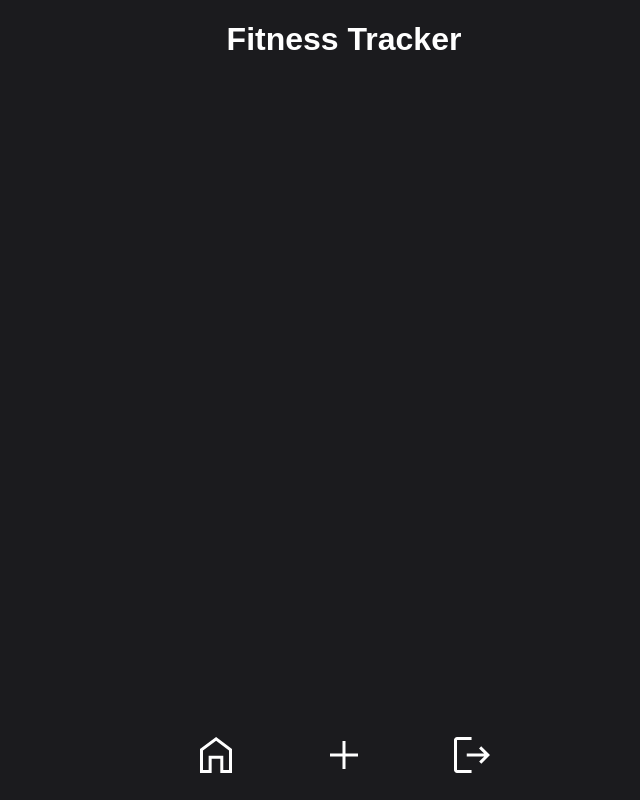
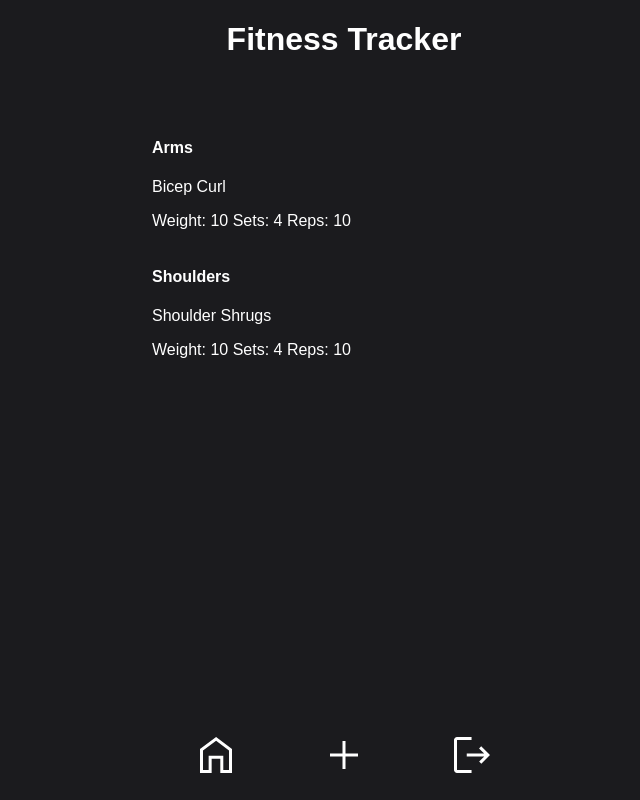
Before and after one commit to jestercruz/fitness-tracker, a React (Create React App) app: page /history in a window 1280 px wide. Before the commit this address had no page. Shown: the whole page, without its empty margins (296-936 px from the left). Built offline with nearby package versions, Linux system fonts and the light colour scheme.

Commit message:
feat: History page with promise/async/await

```diff
--- a/src/App.js
+++ b/src/App.js
@@ -6,8 +6,25 @@ import AddWorkout from "./views/AddWorkout";
 import Navigation from "./views/Navigation";
 import Login from "./views/Login";
 import Signup from "./views/Signup";
+import History from "./views/History";
+import getHistoryData from "./data/history.json";
+import { useState, useEffect } from "react";
+
+const getHistory = () =>
+  new Promise((resolve, reject) => {
+    setTimeout(() => {
+      resolve(getHistoryData);
+    }, 1500);
+  });
 
 const App = () => {
+  useEffect(() => {
+    (async () => {
+      setHistoryData(await getHistory());
+    })();
+  }, []);
+
+  const [historyData, setHistoryData] = useState([]);
   return (
     <Router>
       <div className="main-container">
@@ -17,6 +34,7 @@ const App = () => {
           <Route path="/addworkout" element={<AddWorkout />} />
           <Route path="/login" element={<Login />} />
           <Route path="/signup" element={<Signup />} />
+          <Route path="/history" element={<History history={historyData} />} />
         </Routes>
         <Navigation />
       </div>
--- a/src/components/Input.js
+++ b/src/components/Input.js
@@ -34,7 +34,7 @@ const Input = ({
     <>
       <input
         className={`input ${showAutoComplete ? "with-autocomplete" : ""} ${
-          !isValid ? "valid" : ""
+          !isValid ? "invalid" : ""
         }`}
         type={type}
         placeholder={placeholder}
--- /dev/null
+++ b/src/data/history.json
@@ -0,0 +1,20 @@
+[
+  {
+    "id": 1653445245270,
+    "date": "2022-05-25",
+    "group": "Arms",
+    "exerciseName": "Bicep Curl",
+    "weight": "10",
+    "sets": 4,
+    "reps": 10
+  },
+  {
+    "id": 1653445273355,
+    "date": "2022-05-25",
+    "group": "Shoulders",
+    "exerciseName": "Shoulder Shrugs",
+    "weight": "10",
+    "sets": 4,
+    "reps": 10
+  }
+]
--- a/src/stylesheets/AutoCompletePanel.css
+++ b/src/stylesheets/AutoCompletePanel.css
@@ -14,13 +14,13 @@
   overflow: auto;
 }
 
-.auto-complete-panel.group {
+/* .auto-complete-panel.group {
   top: 180px;
 }
 
 .auto-complete-panel.exerciseName {
   top: 236px;
-}
+} */
 
 .auto-complete-item {
   list-style-type: none;
--- a/src/stylesheets/Input.css
+++ b/src/stylesheets/Input.css
@@ -18,7 +18,7 @@
   border-bottom: 2px solid rgb(57, 67, 183);
 }
 
-.input.valid:focus {
+.input.invalid:focus {
   border-bottom: 2px solid red;
 }
 
--- /dev/null
+++ b/src/views/History.js
@@ -0,0 +1,21 @@
+const History = ({ history }) => {
+  return history?.length ? (
+    <>
+      {history.map((el) => {
+        return (
+          <div>
+            <h4>{el.group}</h4>
+            <p>{el.exerciseName}</p>
+            <p>
+              Weight: {el.weight} Sets: {el.sets} Reps: {el.reps}
+            </p>
+          </div>
+        );
+      })}
+    </>
+  ) : (
+    <></>
+  );
+};
+
+export default History;
--- a/src/views/Signup.js
+++ b/src/views/Signup.js
@@ -48,7 +48,8 @@ const Signup = () => {
             /^\w+([.-]?\w+)*@\w+([.-]?\w+)*(\.\w{2,3})+$/.test(e.target.value)
           ) {
             setIsValid(true);
-            setUserInfo({ ...userInfo, email: e.target.value });
+          } else {
+            setIsValid(false);
           }
         }}
         value={userInfo.email}
```
